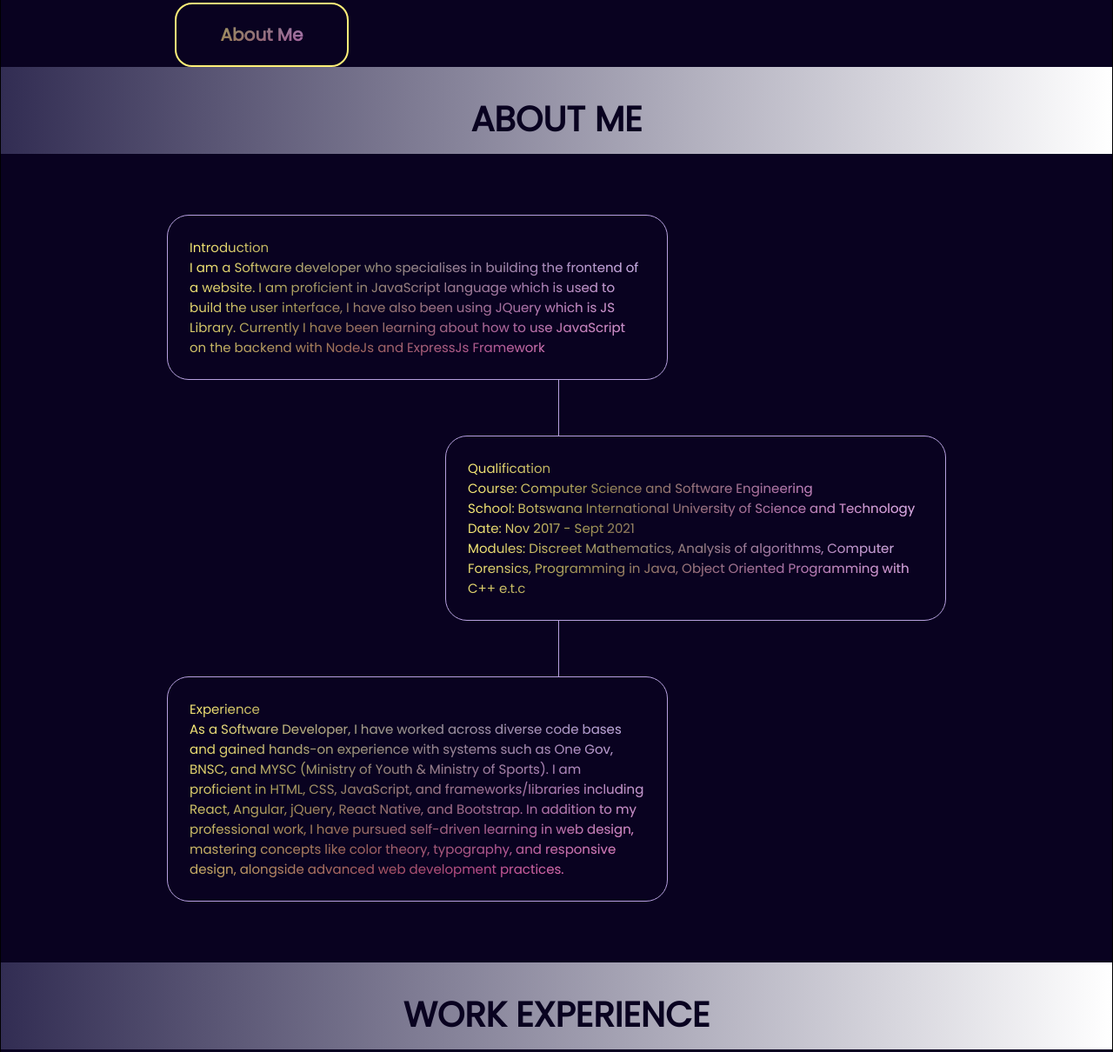
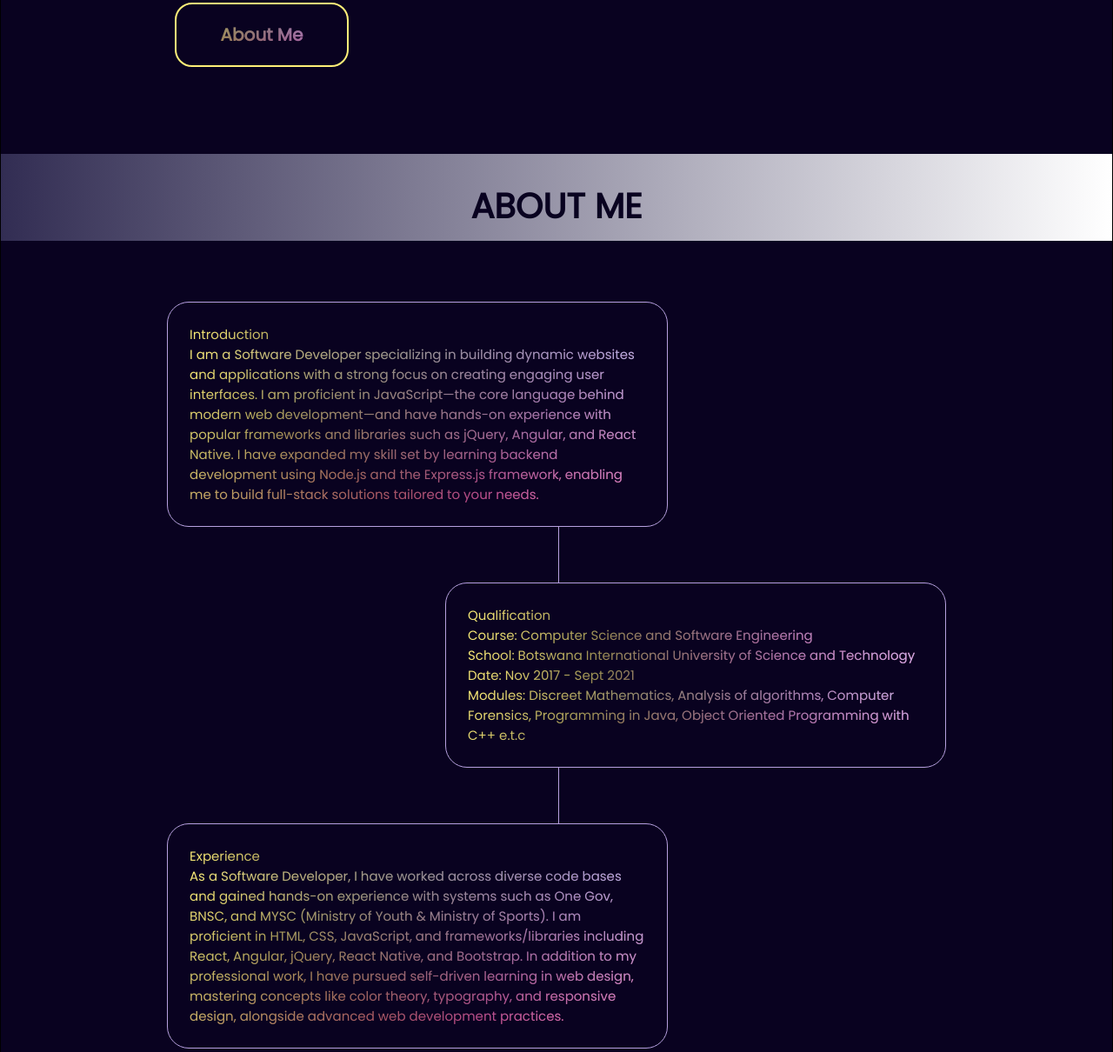
Before and after one commit to Naledi-Star/naledigaleragwe, a plain HTML site: page index.html in a window 1280 px wide. Shown: the part 696-1906 px from the top of the page at 87% size. Drawn offline with Linux system fonts and the light colour scheme.

Commit message:
Fix styling

```diff
--- a/index.html
+++ b/index.html
@@ -51,11 +51,14 @@
           <div id="intro" class="about-items">
             <p>Introduction</p>
             <p>
-              I am a Software developer who specialises in building the frontend
-              of a website. I am proficient in JavaScript language which is used
-              to build the user interface, I have also been using JQuery which
-              is JS Library. Currently I have been learning about how to use
-              JavaScript on the backend with NodeJs and ExpressJs Framework
+              I am a Software Developer specializing in building dynamic
+              websites and applications with a strong focus on creating engaging
+              user interfaces. I am proficient in JavaScript—the core language
+              behind modern web development—and have hands-on experience with
+              popular frameworks and libraries such as jQuery, Angular, and
+              React Native. I have expanded my skill set by learning backend
+              development using Node.js and the Express.js framework, enabling
+              me to build full-stack solutions tailored to your needs.
             </p>
           </div>
           <div class="line"></div>
@@ -315,7 +318,7 @@
           <p>Portfolio</p>
           <p>Detailed personal information</p>
           <p>dashboard to bug tracker website</p>
-          <p>Mobile version of an e-commerce website</p>
+          <p>Web and mobile application</p>
         </div>
 
         <div class="footer-section">
--- a/style.css
+++ b/style.css
@@ -118,6 +118,7 @@ nav img {
 
 #home button {
   margin-top: 40px;
+  margin-bottom: 100px;
   padding: 20px;
   font-size: 20px;
   font-weight: 700;
```
